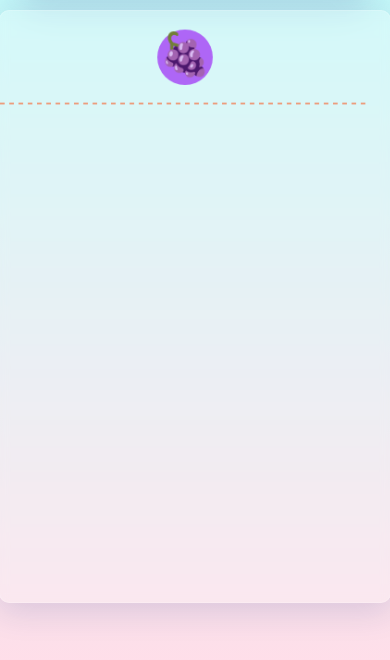
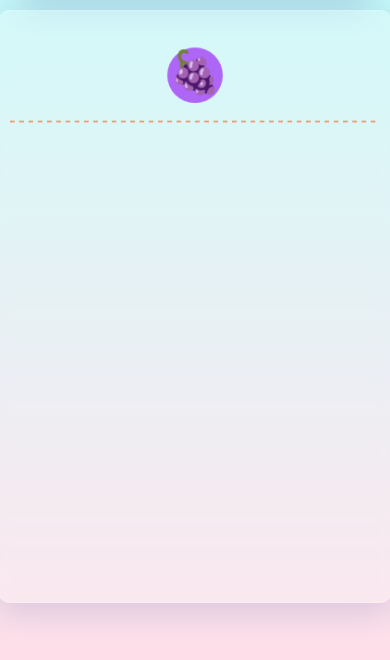
Before and after one commit to yahayuta/mini_games, a plain HTML site: page suika_game/index.html in a window 390 px wide. Shown: the part 176-836 px from the top of the page. Drawn offline with nearby package versions, Linux system fonts and the light colour scheme.

Commit message:
Fix mobile centering for Suika game

```diff
--- a/suika_game/style.css
+++ b/suika_game/style.css
@@ -193,3 +193,8 @@ canvas {
         height: 100%;
     }
 }
+#game-container {
+    display: flex;
+    justify-content: center;
+    align-items: center;
+}
```
